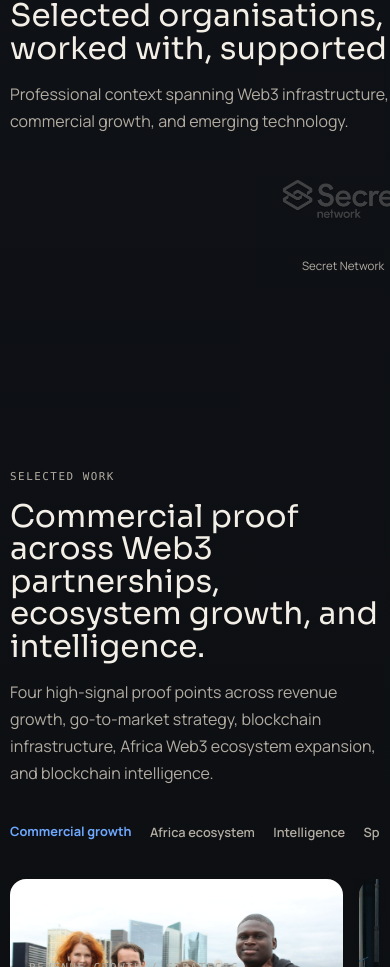
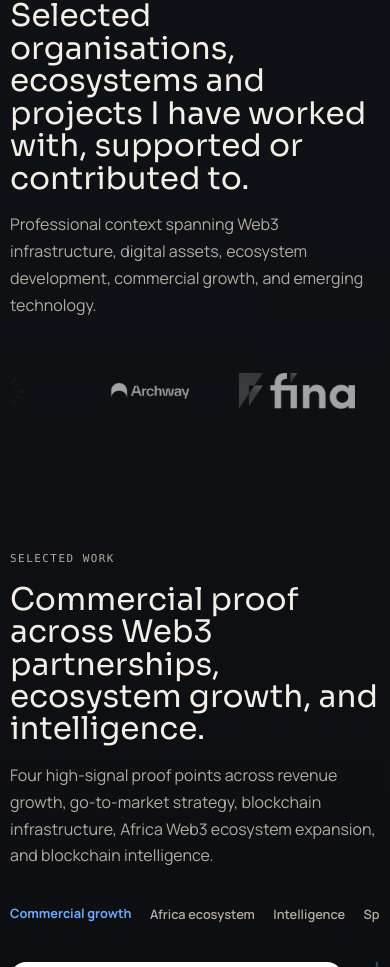
Before and after one commit to thepopeblack-byte/cv-website, a Next.js app: page /impact in a window 390 px wide. Shown: the part 3171-4138 px from the top of the page. Built offline with nearby package versions, Linux system fonts and the light colour scheme.

Commit message:
Apply latest portfolio website updates

```diff
--- a/app/globals.css
+++ b/app/globals.css
@@ -1044,23 +1044,7 @@ html[data-theme="light"] .theme-icon-moon {
 
 .logo-marquee::before,
 .logo-marquee::after {
-  content: "";
-  position: absolute;
-  top: 0;
-  bottom: 0;
-  z-index: 2;
-  width: 5rem;
-  pointer-events: none;
-}
-
-.logo-marquee::before {
-  left: 0;
-  background: linear-gradient(90deg, rgba(10, 11, 13, 0.94), transparent);
-}
-
-.logo-marquee::after {
-  right: 0;
-  background: linear-gradient(270deg, rgba(10, 11, 13, 0.94), transparent);
+  display: none;
 }
 
 .logo-marquee-track {
@@ -1658,12 +1642,10 @@ html[data-theme="light"] .image-panel {
 
 html[data-theme="light"] .logo-marquee::before {
   display: none;
-  background: none;
 }
 
 html[data-theme="light"] .logo-marquee::after {
   display: none;
-  background: none;
 }
 
 html[data-theme="light"] .logo-marquee,
@@ -1678,6 +1660,16 @@ html[data-theme="light"] .logo-marquee-image {
   opacity: 0.66;
 }
 
+html[data-theme="dark"] .logo-tone-dark {
+  filter: grayscale(1) invert(1) brightness(1.3);
+  opacity: 0.72;
+}
+
+html[data-theme="light"] .logo-tone-light {
+  filter: grayscale(1) invert(1) contrast(1.15);
+  opacity: 0.72;
+}
+
 html[data-theme="light"] input,
 html[data-theme="light"] select,
 html[data-theme="light"] textarea {
@@ -1696,6 +1688,18 @@ html[data-theme="light"] textarea {
 .logo-marquee-item:hover .logo-marquee-image {
   filter: grayscale(0.18) saturate(0.9);
   opacity: 0.92;
+}
+
+html[data-theme="dark"] .logo-marquee-link:hover .logo-tone-dark,
+html[data-theme="dark"] .logo-marquee-link:focus-visible .logo-tone-dark,
+html[data-theme="dark"] .logo-marquee-item:hover .logo-tone-dark {
+  filter: grayscale(0.35) invert(1) brightness(1.4);
+}
+
+html[data-theme="light"] .logo-marquee-link:hover .logo-tone-light,
+html[data-theme="light"] .logo-marquee-link:focus-visible .logo-tone-light,
+html[data-theme="light"] .logo-marquee-item:hover .logo-tone-light {
+  filter: grayscale(0.35) invert(1) contrast(1.2);
 }
 
 @keyframes logo-marquee {
@@ -3950,23 +3954,6 @@ html[data-theme="light"] textarea {
   background: var(--accent);
 }
 
-.logo-swipe-mobile,
-.logo-swipe-list {
-  display: none;
-}
-
-.logo-swipe-item {
-  display: grid;
-  min-height: 7.5rem;
-  place-items: center;
-  gap: 0.65rem;
-}
-
-.logo-swipe-name {
-  color: var(--muted);
-  font-size: 0.72rem;
-}
-
 .capability-rail::before,
 .capability-rail::after,
 .capability-cluster::before,
@@ -4024,7 +4011,6 @@ html[data-theme="light"] textarea {
   .home-expertise-row,
   .home-role-row,
   .controlled-scene-panel-track,
-  .logo-swipe-list,
   .article-grid {
     display: flex;
     max-width: 100%;
@@ -4040,7 +4026,6 @@ html[data-theme="light"] textarea {
   .home-expertise-row > *,
   .home-role-row > *,
   .controlled-scene-panel-track > *,
-  .logo-swipe-list > *,
   .article-grid > * {
     flex: 0 0 calc(100% - 1.2rem);
     scroll-snap-align: start;
@@ -4078,23 +4063,6 @@ html[data-theme="light"] textarea {
     display: none;
   }
 
-  .logo-marquee {
-    display: none;
-  }
-
-  .logo-swipe-mobile {
-    display: block;
-  }
-
-  .logo-swipe-list > * {
-    flex-basis: calc(72% - 1rem);
-  }
-
-  .logo-swipe-list .logo-marquee-image {
-    max-height: 2.5rem;
-    max-width: 9rem;
-  }
-
   .route-intro h1 {
     font-size: clamp(2.6rem, 13vw, 4.2rem);
   }
--- a/components/SelectedEcosystems.tsx
+++ b/components/SelectedEcosystems.tsx
@@ -2,7 +2,6 @@ import Image from "next/image";
 import Link from "next/link";
 
 import { Container } from "@/components/Container";
-import { MobileSwipeRegion } from "@/components/MobileSwipeRegion";
 import { SectionReveal } from "@/components/SectionReveal";
 import { logoItems } from "@/data/logos";
 
@@ -50,7 +49,7 @@ export function SelectedEcosystems() {
                         alt={isDuplicate ? "" : `${logo.name} logo`}
                         width={logo.width}
                         height={logo.height}
-                        className="logo-marquee-image"
+                        className={`logo-marquee-image logo-tone-${logo.tone ?? "adaptive"}`}
                         aria-hidden={isDuplicate}
                       />
                       {logo.category ? (
@@ -86,41 +85,6 @@ export function SelectedEcosystems() {
               </div>
             </div>
 
-            <div className="logo-swipe-mobile">
-              <MobileSwipeRegion
-                className="logo-swipe-list"
-                label="Selected organisations, ecosystems, and projects"
-              >
-                {logoItems.map((logo) => {
-                  const logoMark = (
-                    <span className="logo-swipe-item">
-                      <Image
-                        src={logo.src}
-                        alt={`${logo.name} logo`}
-                        width={logo.width}
-                        height={logo.height}
-                        className="logo-marquee-image"
-                      />
-                      <span className="logo-swipe-name">{logo.name}</span>
-                    </span>
-                  );
-
-                  return logo.href ? (
-                    <Link
-                      key={logo.name}
-                      href={logo.href}
-                      target="_blank"
-                      rel="noopener noreferrer"
-                      aria-label={`Visit ${logo.name}`}
-                    >
-                      {logoMark}
-                    </Link>
-                  ) : (
-                    <span key={logo.name}>{logoMark}</span>
-                  );
-                })}
-              </MobileSwipeRegion>
-            </div>
           </div>
         </SectionReveal>
       </Container>
--- a/data/logos.ts
+++ b/data/logos.ts
@@ -5,6 +5,7 @@ export type LogoItem = {
   height: number;
   href?: string;
   category?: string;
+  tone?: "light" | "dark" | "adaptive";
 };
 
 export const logoItems: LogoItem[] = [
@@ -15,6 +16,16 @@ export const logoItems: LogoItem[] = [
     height: 158,
     href: "https://scrt.network/",
     category: "Blockchain Infrastructure",
+    tone: "adaptive",
+  },
+  {
+    name: "CipherOwl",
+    src: "/logos/cipherowl.svg",
+    width: 37,
+    height: 34,
+    href: "https://cipherowl.com/",
+    category: "Blockchain Intelligence",
+    tone: "dark",
   },
   {
     name: "Archway",
@@ -23,6 +34,7 @@ export const logoItems: LogoItem[] = [
     height: 101,
     href: "https://archway.io/",
     category: "Ecosystem",
+    tone: "light",
   },
   {
     name: "Fina",
@@ -31,6 +43,7 @@ export const logoItems: LogoItem[] = [
     height: 93,
     href: "https://fina.cash/",
     category: "Fintech",
+    tone: "light",
   },
   {
     name: "KalloView",
@@ -38,6 +51,7 @@ export const logoItems: LogoItem[] = [
     width: 293,
     height: 84,
     category: "Project",
+    tone: "light",
   },
   {
     name: "Thinka",
@@ -45,6 +59,7 @@ export const logoItems: LogoItem[] = [
     width: 270,
     height: 80,
     category: "Project",
+    tone: "dark",
   },
   {
     name: "WhisperNode",
@@ -52,6 +67,7 @@ export const logoItems: LogoItem[] = [
     width: 100,
     height: 101,
     category: "Infrastructure",
+    tone: "adaptive",
   },
   {
     name: "Jumia",
@@ -60,6 +76,7 @@ export const logoItems: LogoItem[] = [
     height: 77,
     href: "https://group.jumia.com/",
     category: "Commerce",
+    tone: "dark",
   },
   {
     name: "Bybit",
@@ -68,5 +85,6 @@ export const logoItems: LogoItem[] = [
     height: 34,
     href: "https://www.bybit.com/",
     category: "Digital Assets",
+    tone: "light",
   },
 ];
```
Also changed, not shown: public/logos/cipherowl.svg (added).
